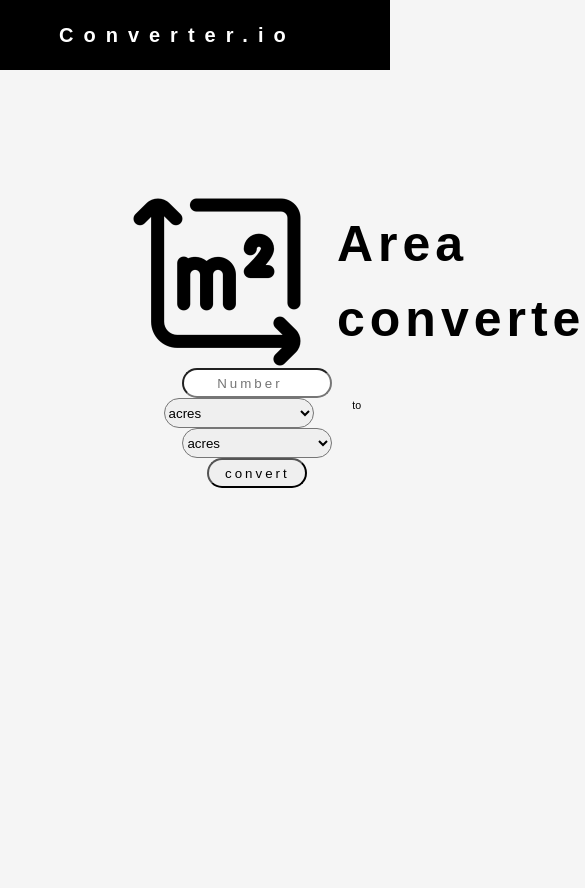
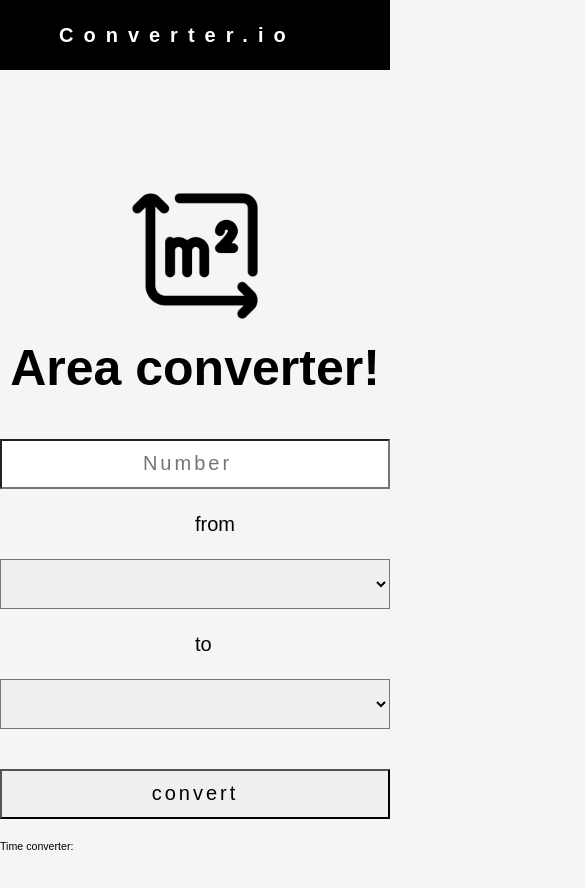
Before and after one commit to isamazon/Unit-converter, a plain HTML site: page html/Area-converter.html in a window 390 px wide. Shown: the top 888 px of the page, 585 px wide, since content can reach past the window. Before the commit the page ends 844 px from the top, so only its background shows below. Drawn offline with Linux system fonts and the light colour scheme.

Commit message:
Rewote the entire CSS design
Rewote all of the CSS to really make the page responsive

```diff
--- a/conversion.css
+++ /dev/null
@@ -1,41 +0,0 @@
-* {
-  margin: 0;
-  padding: 0;
-  box-sizing: inherit;
-}
-
-html {
-  font-size: 66.5%;
-  box-sizing: border-box;
-}
-
-body {
-  font-family: sans-serif;
-  color: rgb(0, 0, 0);
-  line-height: 1.5;
-  height: 100vh;
-  position: relative;
-  display: flex;
-  align-items: flex-start;
-  justify-content: center;
-  background-color: whitesmoke;
-}
-
-.page {
-  position: absolute;
-  top: 5%;
-  width: 980px;
-  margin: 0 auto;
-}
-
-/*                   Top headers                      */
-.topHeadings {
-  display: flex;
-}
-
-.topHeadings h1 {
-  position: absolute;
-  top: 20%;
-}
-
-/*              --------------------                  */
--- a/css/conversion.css
+++ b/css/conversion.css
@@ -13,10 +13,10 @@ body {
   font-family: sans-serif;
   color: rgb(0, 0, 0);
   line-height: 1.5;
-  display: flex;
 }
 .page {
   display: flex;
+
   position: absolute;
   top: 5%;
   height: 90%;
@@ -28,12 +28,9 @@ body {
 .cform {
   display: flex;
   position: absolute;
-  align-items: center;
   height: 50%;
   top: 50px;
   left: 30%;
-  right: 30%;
-  clear: both;
   align-items: center;
 }
 img {
@@ -54,6 +51,7 @@ img {
   left: 32%;
   top: 35%;
   display: flex;
+  flex-wrap: wrap;
   flex-direction: row;
 }
 
@@ -115,5 +113,11 @@ input {
 
 /*                 responsive css                     */
 @media screen and (max-width: 980px) {
+  img {
+    height: 100px;
+  }
+  .cformr {
+    width: 980;
+  }
 }
 /*              --------------------                  */ ;
--- /dev/null
+++ b/css/responsive-converter.css
@@ -0,0 +1,97 @@
+* {
+  margin: 0;
+  padding: 0;
+  box-sizing: inherit;
+}
+
+html {
+  font-size: 66.5%;
+  box-sizing: border-box;
+}
+
+body {
+  font-family: sans-serif;
+  color: rgb(0, 0, 0);
+  line-height: 1.5;
+  position: relative;
+}
+
+/*        Responsive conversion table      */
+.page {
+  position: absolute;
+  height: 90vh;
+  top: 7%;
+}
+
+.cform {
+  display: flex;
+  width: 100%;
+  height: 250px;
+  align-items: center;
+  justify-content: center;
+}
+
+img {
+  height: 150px;
+}
+
+.h1Message {
+  font-size: 50px;
+}
+
+/*      Form placement      */
+.cformr {
+  display: flex;
+  align-items: center;
+  justify-content: center;
+}
+
+.fromspan,
+.to {
+  align-self: center;
+}
+
+#cnumber,
+#cfrom,
+#cto,
+.convertbtn {
+  height: 30px;
+  width: 180px;
+  outline: none;
+  border-radius: 60px;
+  text-align: center;
+  letter-spacing: 3px;
+}
+
+/*      Results    */
+
+/* Media Queries */
+@media screen and (max-width: 730px) {
+  .page {
+    top: 20%;
+  }
+  .cform {
+    flex-direction: column;
+  }
+
+  .cformr {
+    flex-direction: column;
+  }
+
+  .fromspan,
+  .to {
+    font-size: 20px;
+    padding-left: 50%;
+  }
+
+  #cnumber,
+  #cfrom,
+  #cto,
+  .convertbtn {
+    font-size: 20px;
+    width: 100%;
+    border-radius: 0px;
+    height: 50px;
+    margin: 20px 0;
+  }
+}
--- a/html/Area-converter.html
+++ b/html/Area-converter.html
@@ -4,7 +4,7 @@
     <meta charset="UTF-8" />
     <meta name="viewport" content="width=device-width, initial-scale=1.0" />
     <link rel="stylesheet" href="../css/landingpage.css" />
-    <link rel="stylesheet" href="../css/conversion.css" />
+    <link rel="stylesheet" href="../css/responsive-converter.css" />
     <title>Time</title>
   </head>
   <body>
@@ -30,42 +30,48 @@
             id="cnumber"
             value=""
           />
+          <span class="fromspan">from</span>
           <select name="cfrom" id="cfrom">
             <optgroup label="Main units">
+              <option value="empty"></option>
               <option value="acres">acres</option>
-              <option value="squarecentimeters">Square Centimeters</option>
-              <option value="squaredecameters">Square Decameters</option>
-              <option value="squaredecimeters">Square Decimeters</option>
-              <option value="squarefeet">Square Feet</option>
-              <option value="squarehectometers">Square hectometers</option>
-              <option value="squareinches">Square inches</option>
-              <option value="squarekilometers">Square Kilometers</option>
-              <option value="squaremeters">Square Meters</option>
-              <option value="squaremiles">Square Miles</option>
-              <option value="squaremilimeters">Square Milimeters</option>
-              <option value="squareyards">Square Yards</option>
+
+              <option value="Square Centimeters">Square Centimeters</option>
+              <option value="Square Decameters">Square Decameters</option>
+              <option value="Square Decimeters">Square Decimeters</option>
+              <option value="Square Feet">Square Feet</option>
+              <option value="Square Hectometers">Square hectometers</option>
+              <option value="Square Inches">Square inches</option>
+              <option value="Square Kilometers">Square Kilometers</option>
+              <option value="Square Meters">Square Meters</option>
+              <option value="Square Miles">Square Miles</option>
+              <option value="Square Milimeters">Square Milimeters</option>
+              <option value="Square Yards">Square Yards</option>
             </optgroup>
           </select>
           <span class="to">to</span>
           <select name="cto" id="cto">
             <optgroup label="Main units">
+              <option value="empty"></option>
               <option value="acres">acres</option>
               <option value="Square Centimeters">Square Centimeters</option>
-              <option value="squaredecameters">Square Decameters</option>
-              <option value="squaredecimeters">Square Decimeters</option>
-              <option value="squarefeet">Square Feet</option>
-              <option value="squarehectometers">Square hectometers</option>
-              <option value="squareinches">Square inches</option>
-              <option value="squarekilometers">Square Kilometers</option>
-              <option value="squaremeters">Square Meters</option>
-              <option value="squaremiles">Square Miles</option>
-              <option value="squaremilimeters">Square Milimeters</option>
-              <option value="squareyards">Square Yards</option>
+              <option value="Square Decameters">Square Decameters</option>
+              <option value="Square Decimeters">Square Decimeters</option>
+              <option value="Square Feet">Square Feet</option>
+              <option value="Square Hectometers">Square hectometers</option>
+              <option value="Square Inches">Square inches</option>
+              <option value="Square Kilometers">Square Kilometers</option>
+              <option value="Square Meters">Square Meters</option>
+              <option value="Square Miles">Square Miles</option>
+              <option value="Square Milimeters">Square Milimeters</option>
+              <option value="Square Yards">Square Yards</option>
             </optgroup>
           </select>
           <button type="button" class="convertbtn">convert</button>
         </form>
-        <p class="results hidden">Time converter:</p>
+      </div>
+      <div class="results hidden">
+        <p>Time converter:</p>
       </div>
     </div>
     <script src="../src/area.js"></script>
--- a/src/area.js
+++ b/src/area.js
@@ -24,14 +24,17 @@ const state = {
 // Implemented the change eventlistener to update the selected drop down menus
 view.from.addEventListener("change", (e) => {
   state.selectedFrom = e.target.value;
+  console.log(state.selectedFrom);
 });
 
 view.to.addEventListener("change", (e) => {
   state.selectedTo = e.target.value;
+  console.log(state.selectedTo);
 });
 // To update the value thats put in the
 view.input.addEventListener("change", (e) => {
   values.inputValue = e.target.value;
+  console.log(values.inputValue);
 });
 
 // Adding a event listener to the convert button to perform if else statements and using function conversion and conversionTimes to convert the values
@@ -52,58 +55,60 @@ function convert(f, t, v) {
   v = values.inputValue;
   const multiplier = areaTable.get(JSON.stringify([f, t]));
   const sum = v * multiplier;
+  console.log(sum);
   view.result.classList.remove("hidden");
   view.result.textContent = `${v} ${f} = ${sum} ${t} `;
 }
 
-const areaTable = new Map();
+const areaTable = new Map([
+  // 1 * 1
+  [JSON.stringify(["acres", "acres"]), 1 * 1],
+  [JSON.stringify(["Square Centimeters", "Square Centimeters"]), 1 * 1],
+]);
 // Acres to
-areaTable.set(JSON.stringify(["acres", "acres"]), 1 * 1);
 areaTable.set(JSON.stringify(["acres", "Square Centimeters"]), 1 * 4.047e7);
-areaTable.set(JSON.stringify(["acres", "squaredecameters"]), 1 * 40.469);
-areaTable.set(JSON.stringify(["acres", "squaredecimeters"]), 1 * 404686);
-areaTable.set(JSON.stringify(["acres", "squarefeet"]), 1 * 43560);
-areaTable.set(JSON.stringify(["acres", "squarehectometers"]), 1 * 2.471);
-areaTable.set(JSON.stringify(["acres", "squareinches"]), 1 * 6.273e6);
-areaTable.set(JSON.stringify(["acres", "squarekilometers"]), 1 / 247);
-areaTable.set(JSON.stringify(["acres", "squaremeters"]), 1 * 4047);
-areaTable.set(JSON.stringify(["acres", "squaremiles"]), 1 / 640);
-areaTable.set(JSON.stringify(["acres", "squaremilimeter"]), 1 * 4.047e9);
-areaTable.set(JSON.stringify(["acres", "squareyards"]), 1 / 4840);
+areaTable.set(JSON.stringify(["acres", "Square Decameters"]), 1 * 40.469);
+areaTable.set(JSON.stringify(["acres", "Square Decimeters"]), 1 * 404686);
+areaTable.set(JSON.stringify(["acres", "Square Feet"]), 1 * 43560);
+areaTable.set(JSON.stringify(["acres", "Square Hectometers"]), 1 * 2.471);
+areaTable.set(JSON.stringify(["acres", "Square Inches"]), 1 * 6.273e6);
+areaTable.set(JSON.stringify(["acres", "Square Kilometers"]), 1 / 247);
+areaTable.set(JSON.stringify(["acres", "Square Meters"]), 1 * 4047);
+areaTable.set(JSON.stringify(["acres", "Square Miles"]), 1 / 640);
+areaTable.set(JSON.stringify(["acres", "Square Milimeters"]), 1 * 4.047e9);
+areaTable.set(JSON.stringify(["acres", "Square Yards"]), 1 / 4840);
+
 // Square Centimeters to...
+
+areaTable.set(JSON.stringify(["Square Centimeters", "acres"]), 1 * 4.047e7);
 areaTable.set(
-  JSON.stringify(["Square Centimeters", "Square Centimeters"]),
-  1 * 1
-);
-areaTable.set(
-  JSON.stringify(["Square Centimeters", "Square Centimeters"]),
-  1 * 4.047e7
-);
-areaTable.set(
-  JSON.stringify(["Square Centimeters", "squaredecameters"]),
+  JSON.stringify(["Square Centimeters", "Square Decameters"]),
   1 * 40.469
 );
 areaTable.set(
-  JSON.stringify(["Square Centimeters", "squaredecimeters"]),
+  JSON.stringify(["Square Centimeters", "Square Decimeters"]),
   1 * 404686
 );
-areaTable.set(JSON.stringify(["Square Centimeters", "squarefeet"]), 1 * 43560);
+areaTable.set(JSON.stringify(["Square Centimeters", "Square Feet"]), 1 * 43560);
 areaTable.set(
-  JSON.stringify(["Square Centimeters", "squarehectometers"]),
+  JSON.stringify(["Square Centimeters", "Square Hectometers"]),
   1 * 2.471
 );
 areaTable.set(
-  JSON.stringify(["Square Centimeters", "squareinches"]),
+  JSON.stringify(["Square Centimeters", "Square Inches"]),
   1 * 6.273e6
 );
 areaTable.set(
-  JSON.stringify(["Square Centimeters", "squarekilometers"]),
+  JSON.stringify(["Square Centimeters", "Square Kilometers"]),
   1 / 247
 );
-areaTable.set(JSON.stringify(["Square Centimeters", "squaremeters"]), 1 * 4047);
-areaTable.set(JSON.stringify(["Square Centimeters", "squaremiles"]), 1 / 640);
 areaTable.set(
-  JSON.stringify(["Square Centimeters", "squaremilimeter"]),
+  JSON.stringify(["Square Centimeters", "Square Meters"]),
+  1 * 4047
+);
+areaTable.set(JSON.stringify(["Square Centimeters", "Square Miles"]), 1 / 640);
+areaTable.set(
+  JSON.stringify(["Square Centimeters", "Square Milimeters"]),
   1 * 4.047e9
 );
-areaTable.set(JSON.stringify(["Square Centimeters", "squareyards"]), 1 / 4840);
+areaTable.set(JSON.stringify(["Square Centimeters", "Square Yards"]), 1 / 4840);
```
Also changed, not shown: html/time-converter.html (+4 -2 lines).
